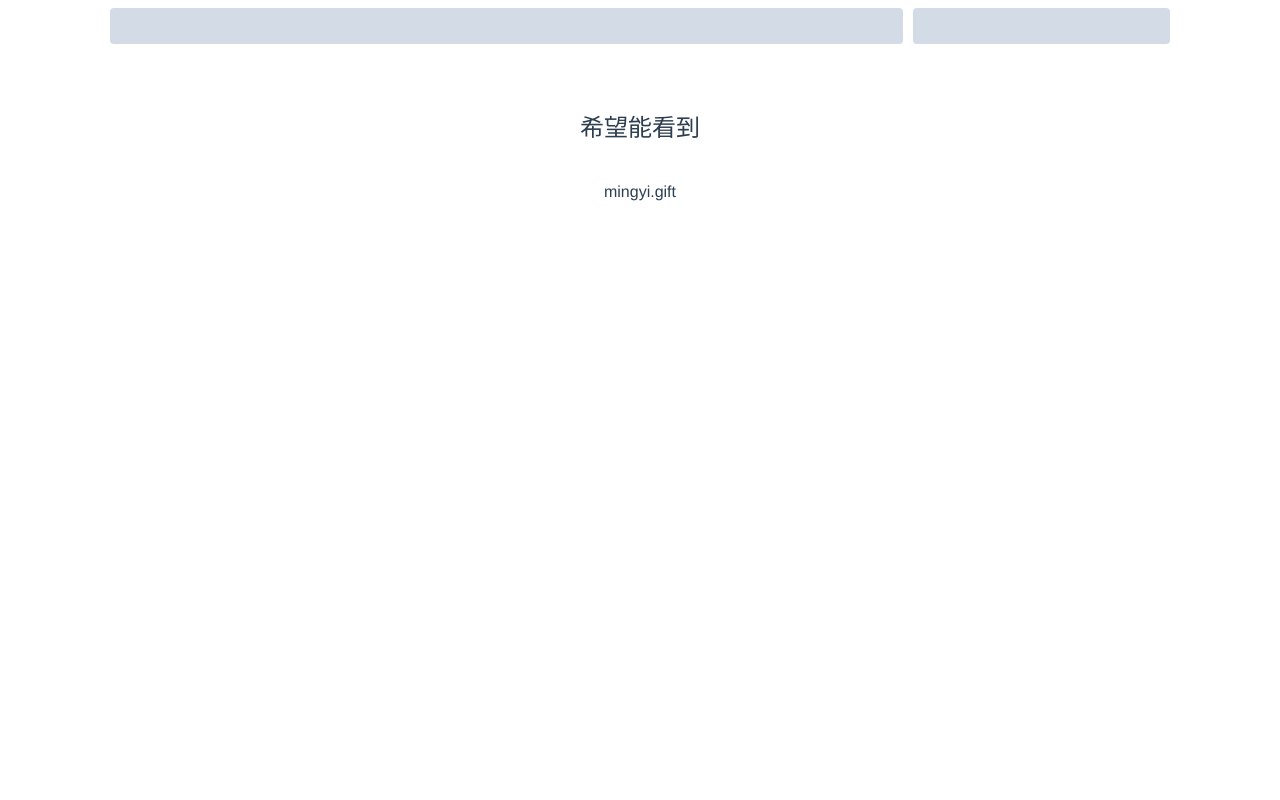
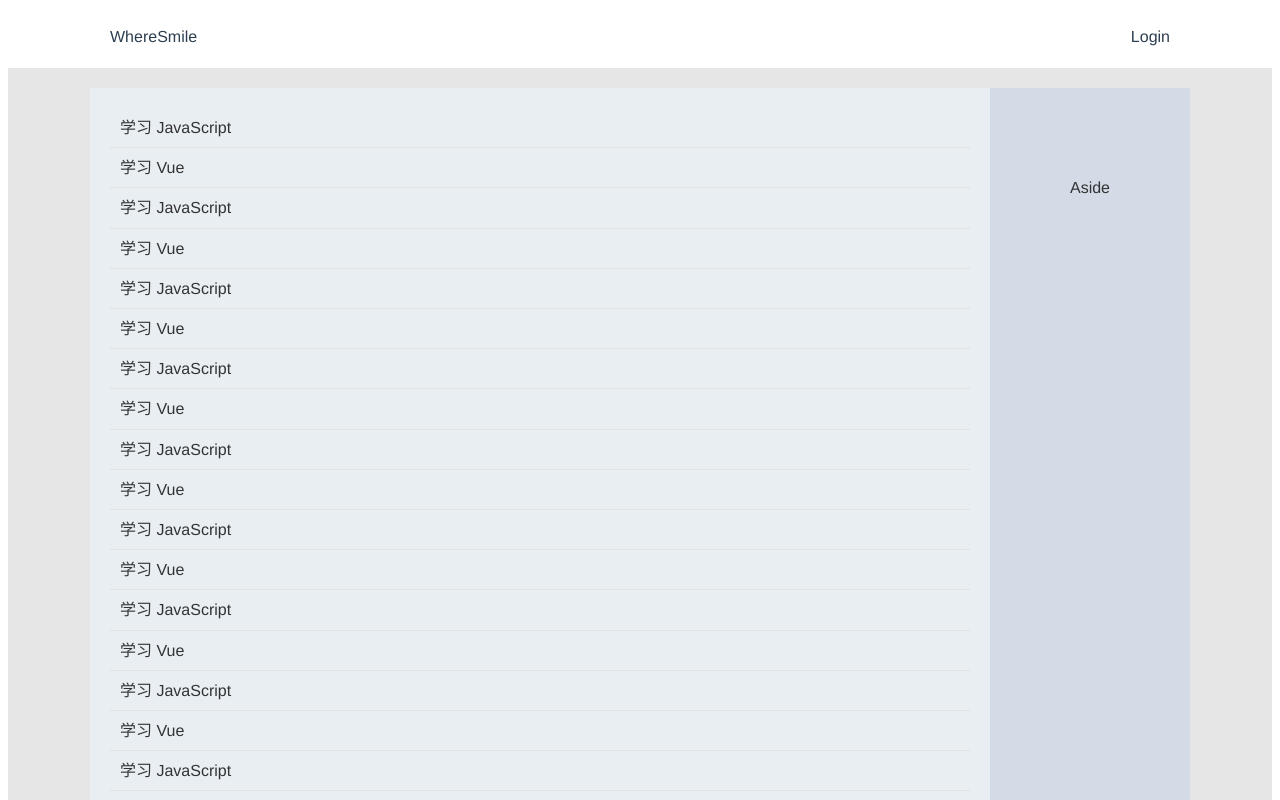
Before and after one commit to chalvern/ws-client, a Vue app: page /#/kk in a window 1280 px wide. Shown: the top 800 px of the page. Built offline with nearby package versions, Linux system fonts and the light colour scheme.

Commit message:
layout init

```diff
--- a/src/App.vue
+++ b/src/App.vue
@@ -8,7 +8,7 @@
         <router-view/>
       </el-main>
       <el-footer>
-        mingyi.gift
+        <footer-view></footer-view>
       </el-footer>
     </el-container>
   </div>
@@ -16,11 +16,13 @@
 
 <script>
 import HeaderView from './components/HeaderView'
+import FooterView from './components/FooterView'
 
 export default {
   name: 'App',
   components: {
-    HeaderView
+    HeaderView,
+    FooterView
   }
 }
 </script>
@@ -35,9 +37,8 @@ export default {
   /* margin-top: 60px; */
 }
 
-#app {
-    min-width: 600px;
-    max-width: 1100px;
-    margin: 0 auto 0 auto;
-  }
+.el-main {
+  background-color: #e6e6e6;
+}
+
 </style>
--- a/src/components/BodyContent.vue
+++ b/src/components/BodyContent.vue
@@ -1,15 +1,49 @@
 <template>
-  <div class="hello">
-    <h1>{{ msg }}</h1>
-  </div>
+  <el-container class="body-content">
+    <el-main>
+      <location-cell
+        v-for="(todo, index) in todos"
+        v-bind:todo="todo"
+        v-bind:key="index"
+      ></location-cell>
+    </el-main>
+    <el-aside width="200px">Aside</el-aside>
+  </el-container>
 </template>
 
 <script>
+import LocationCell from './LocationCell'
+
 export default {
-  name: '我擦',
+  name: 'BodyContent',
+  components: {
+    LocationCell
+  },
   data () {
     return {
-      msg: '希望能看到'
+      todos: [
+        { text: '学习 JavaScript' },
+        { text: '学习 Vue' },
+        { text: '学习 JavaScript' },
+        { text: '学习 Vue' },
+        { text: '学习 JavaScript' },
+        { text: '学习 Vue' },
+        { text: '学习 JavaScript' },
+        { text: '学习 Vue' },
+        { text: '学习 JavaScript' },
+        { text: '学习 Vue' },
+        { text: '学习 JavaScript' },
+        { text: '学习 Vue' },
+        { text: '学习 JavaScript' },
+        { text: '学习 Vue' },
+        { text: '学习 JavaScript' },
+        { text: '学习 Vue' },
+        { text: '学习 JavaScript' },
+        { text: '学习 Vue' },
+        { text: '学习 JavaScript' },
+        { text: '学习 Vue' },
+        { text: '整个牛项目' }
+      ]
     }
   }
 }
@@ -17,18 +51,25 @@ export default {
 
 <!-- Add "scoped" attribute to limit CSS to this component only -->
 <style scoped>
-h1, h2 {
-  font-weight: normal;
+.body-content {
+  min-width: 600px;
+  max-width: 1100px;
+  margin: 0 auto 0 auto;
 }
-ul {
-  list-style-type: none;
-  padding: 0;
+
+.el-aside {
+  background-color: #D3DCE6;
+  color: #333;
+  text-align: center;
+  line-height: 200px;
 }
-li {
-  display: inline-block;
-  margin: 0 10px;
+
+.el-main {
+  background-color: #E9EEF3;
+  color: #333;
+  text-align: center;
+  /* line-height: 160px; */
+  min-width: 400px;
 }
-a {
-  color: #42b983;
-}
+
 </style>
--- /dev/null
+++ b/src/components/FooterView.vue
@@ -0,0 +1,25 @@
+<template>
+  <div class="footer">
+    WhereSmile.com
+  </div>
+</template>
+<script>
+import 'element-ui/lib/theme-chalk/display.css'
+
+export default {
+  name: 'FooterView',
+  data () {
+    return {
+      msg: '希望能看到'
+    }
+  }
+}
+</script>
+<style scoped>
+  .footer {
+    min-width: 600px;
+    max-width: 1100px;
+    margin: 0 auto 0 auto;
+    text-align: left;
+  }
+</style>
--- a/src/components/HeaderView.vue
+++ b/src/components/HeaderView.vue
@@ -1,8 +1,15 @@
 <template>
   <div class="header">
     <el-row type="flex" justify="center" :gutter="10">
-      <el-col :span="18"><div class="grid-content bg-purple"></div></el-col>
-      <el-col :span="6"><div class="grid-content bg-purple"></div></el-col>
+      <el-col :span="18" style="text-align: left">
+        <div class="grid-content">
+          WhereSmile
+        </div></el-col>
+      <el-col :span="6" style="text-align: right">
+        <div class="grid-content">
+          Login
+        </div>
+        </el-col>
     </el-row>
   </div>
 </template>
@@ -19,20 +26,17 @@ export default {
 }
 </script>
 <style scoped>
+  .header {
+    min-width: 600px;
+    max-width: 1100px;
+    margin: 0 auto 0 auto;
+  }
   .el-row {
     margin-bottom: 20px;
   }
   .el-col {
     border-radius: 4px;
-  }
-  .bg-purple-dark {
-    background: #99a9bf;
-  }
-  .bg-purple {
-    background: #d3dce6;
-  }
-  .bg-purple-light {
-    background: #e5e9f2;
+    margin: 20px 20px 0 20px;
   }
   .grid-content {
     border-radius: 4px;
--- /dev/null
+++ b/src/components/LocationCell.vue
@@ -0,0 +1,26 @@
+<template>
+  <div class="location-cell">
+    {{ todo.text }}
+  </div>
+</template>
+
+<script>
+export default {
+  name: 'LocationCell',
+  props: ['todo']
+}
+</script>
+
+<!-- Add "scoped" attribute to limit CSS to this component only -->
+<style scoped>
+
+.location-cell {
+    padding: 10px;
+    line-height: 120%;
+    border-bottom-width: 1px;
+    border-bottom-style: solid;
+    border-bottom-color: rgb(226, 226, 226);
+    text-align: left;
+}
+
+</style>
```
